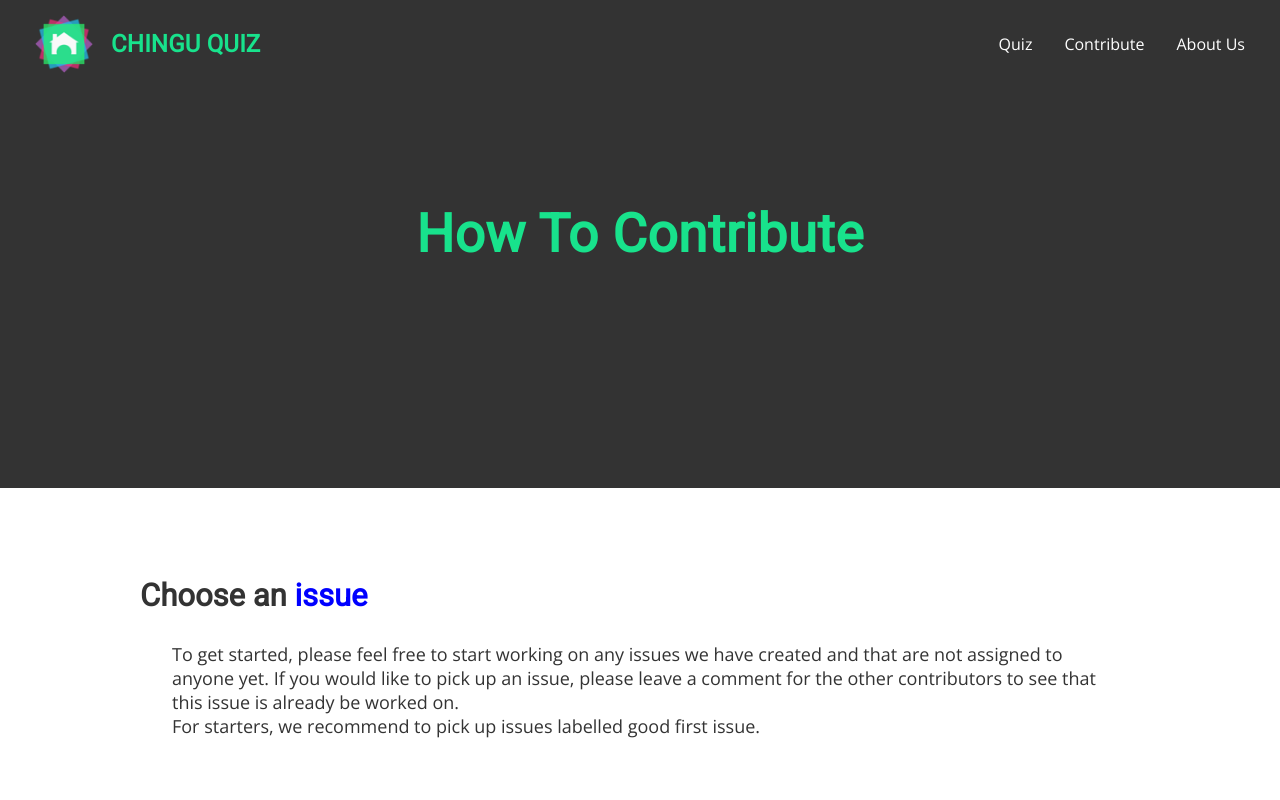
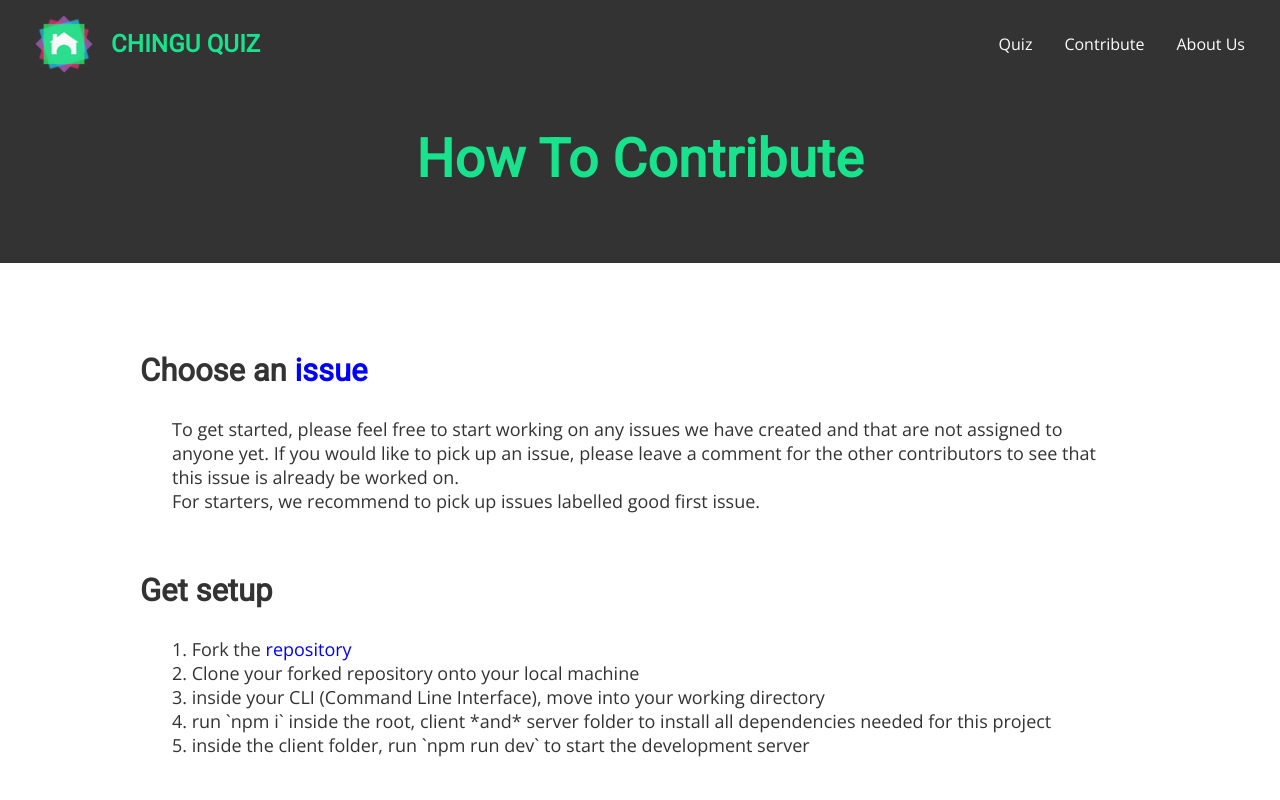
Before and after one commit to chingu-voyages/moonshot-chingu-quiz, a Next.js app in the folder client/: page /contribute in a window 1280 px wide. Shown: the top 800 px of the page. Built offline with nearby package versions, Linux system fonts and the light colour scheme.

Commit message:
Reduce hero padding

```diff
--- a/client/components/contributepage/HeroSection.js
+++ b/client/components/contributepage/HeroSection.js
@@ -4,10 +4,10 @@ import { breakpoint } from "../../frontend-config";
 
 const Wrapper = styled.div`
   background: ${props => props.theme.colors.grey};
-  padding: 45px 25px 65px;
+  padding: 30px 0 10px 0;
 
   @media (min-width: ${breakpoint("lg")}) {
-    padding: 115px 25px 190px;
+    padding: 40px 0;
   }
 `;
 
```
